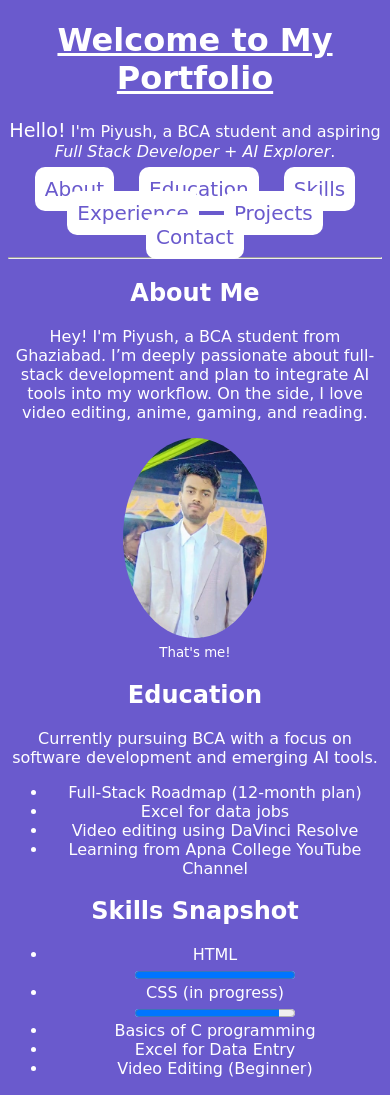
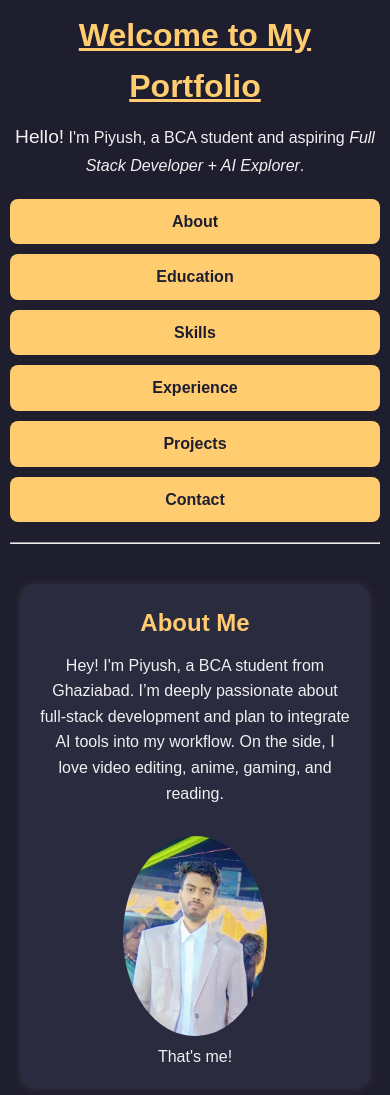
Before and after one commit to piyush170cm/Piyush-portfolio-, a plain HTML site: page index.html in a window 390 px wide. Shown: the top 1095 px of the page. Drawn offline with Linux system fonts and the light colour scheme.

Commit message:
style.css

```diff
--- a/style.css
+++ b/style.css
@@ -1,25 +1,138 @@
-body{
-    background-color:slateblue;
-    font-family: cursive;
-    color: white;
-    text-align: center;
+/* === GLOBAL RESET === */
+* {
+  margin: 0;
+  padding: 0;
+  box-sizing: border-box;
 }
-a {
-    text-decoration: none;
-    background-color: white;
-    font-size: 20px;
-    border-radius: 10px;
+
+/* === BASE STYLES === */
+body {
+  background-color: #1e1e2f;
+  font-family: 'Poppins', sans-serif;
+  color: #f0f0f0;
+  line-height: 1.6;
+  text-align: center;
+  padding: 20px;
+}
+
+h1, h2, h3 {
+  margin-bottom: 10px;
+  color: #ffcc70;
+}
+
+p, ul, small {
+  margin-bottom: 20px;
+  font-size: 16px;
+}
+
+ul {
+  list-style: none;
+  padding: 0;
+}
+
+img {
+  border-radius: 50%;
+  margin-top: 10px;
+}
+
+/* === NAVIGATION === */
+nav {
+  margin: 20px 0;
+}
+
+nav a {
+  text-decoration: none;
+  background-color: #ffcc70;
+  color: #1e1e2f;
+  font-weight: bold;
+  padding: 10px 15px;
+  margin: 0 8px;
+  border-radius: 8px;
+  transition: background-color 0.3s ease;
+}
+
+nav a:hover {
+  background-color: #ffaa00;
+  color: white;
+}
+
+/* === SECTION STYLES === */
+section {
+  margin: 60px auto;
+  max-width: 800px;
+  padding: 20px;
+  background-color: #2b2b40;
+  border-radius: 15px;
+  box-shadow: 0 0 10px rgba(255, 204, 112, 0.1);
+}
+
+/* === FORM STYLES === */
+input, textarea {
+  width: 100%;
+  padding: 10px;
+  margin-top: 8px;
+  border: none;
+  border-radius: 6px;
+  font-size: 16px;
+}
+
+button {
+  margin-top: 10px;
+  padding: 10px 20px;
+  background-color: #ffcc70;
+  border: none;
+  border-radius: 6px;
+  color: #1e1e2f;
+  font-weight: bold;
+  cursor: pointer;
+  transition: background-color 0.3s ease;
+}
+
+button:hover {
+  background-color: #ffaa00;
+  color: white;
+}
+
+/* === PROGRESS BARS === */
+progress {
+  width: 80%;
+  height: 15px;
+  border-radius: 8px;
+  overflow: hidden;
+  appearance: none;
+}
+
+progress::-webkit-progress-bar {
+  background-color: #eee;
+  border-radius: 8px;
+}
+
+progress::-webkit-progress-value {
+  background-color: #ffcc70;
+  border-radius: 8px;
+}
+
+/* === FOOTER === */
+footer {
+  margin-top: 40px;
+  padding: 20px 0;
+  font-size: 14px;
+  background-color: #1a1a2b;
+  color: #aaa;
+}
+
+/* === RESPONSIVE MEDIA QUERY === */
+@media (max-width: 600px) {
+  body {
     padding: 10px;
-    text-align: center;
-    margin: 10px;
-    color: slateblue;
+  }
+
+  nav a {
+    display: block;
+    margin: 10px auto;
+  }
+
+  section {
+    margin: 40px 10px;
+  }
 }
-hr {
-    color: black;
-}
-img {
-    border-radius: 50%;
-}
-p {
-    margin-top: 10px;
-}
```
